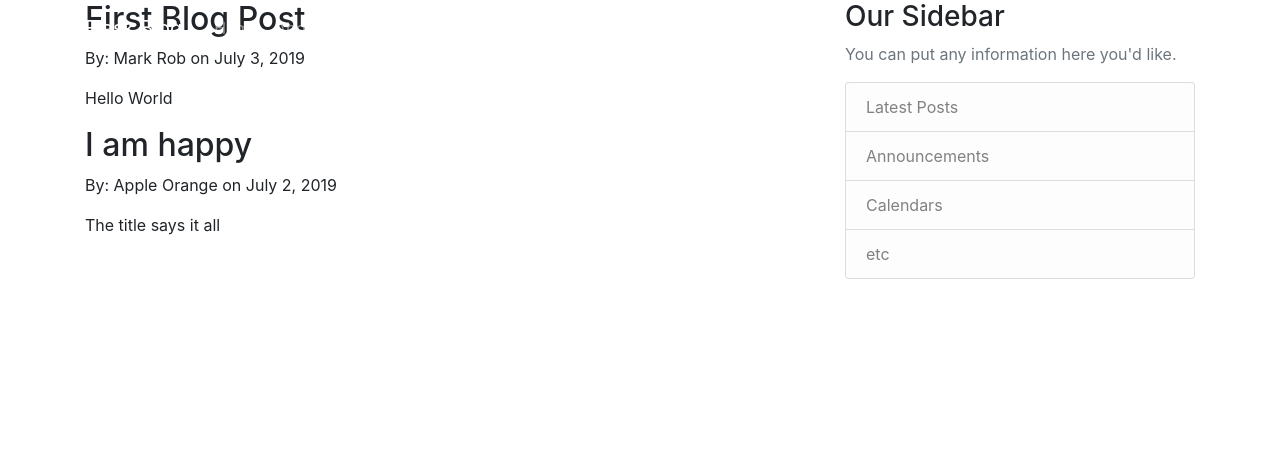
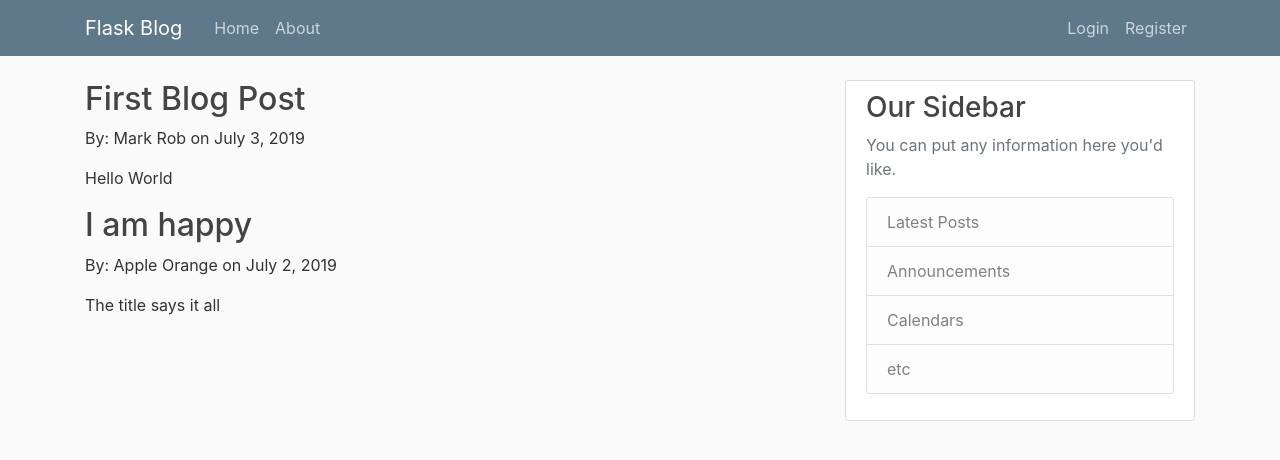
Before and after one commit to RobostGhost/Flask_Blog, a Flask app: page / in a window 1280 px wide. Shown: the top 460 px of the page. Run offline with Flask 2, Linux system fonts and the light colour scheme; some libraries are stand-ins or nearby versions.

Commit message:
url_for() flask function use to locate the added main.css file

```diff
--- a/flaskblog.py
+++ b/flaskblog.py
@@ -1,7 +1,8 @@
 
-from flask import Flask, render_template
+from flask import Flask, render_template, url_for
 # Flask used to create app
 # render_template used to render an html file instead of inline html
+# url_for for easy refrencing, vs specifing specific file location
 
 app = Flask(__name__)
 
--- /dev/null
+++ b/static/main.css
@@ -0,0 +1,80 @@
+body {
+    background: #fafafa;
+    color: #333333;
+    margin-top: 5rem;
+  }
+
+  h1, h2, h3, h4, h5, h6 {
+    color: #444444;
+  }
+
+  .bg-steel {
+    background-color: #5f788a;
+  }
+
+  .site-header .navbar-nav .nav-link {
+    color: #cbd5db;
+  }
+
+  .site-header .navbar-nav .nav-link:hover {
+    color: #ffffff;
+  }
+
+  .site-header .navbar-nav .nav-link.active {
+    font-weight: 500;
+  }
+
+  .content-section {
+    background: #ffffff;
+    padding: 10px 20px;
+    border: 1px solid #dddddd;
+    border-radius: 3px;
+    margin-bottom: 20px;
+  }
+
+  .article-title {
+    color: #444444;
+  }
+
+  a.article-title:hover {
+    color: #428bca;
+    text-decoration: none;
+  }
+
+  .article-content {
+    white-space: pre-line;
+  }
+
+  .article-img {
+    height: 65px;
+    width: 65px;
+    margin-right: 16px;
+  }
+
+  .article-metadata {
+    padding-bottom: 1px;
+    margin-bottom: 4px;
+    border-bottom: 1px solid #e3e3e3
+  }
+
+  .article-metadata a:hover {
+    color: #333;
+    text-decoration: none;
+  }
+
+  .article-svg {
+    width: 25px;
+    height: 25px;
+    vertical-align: middle;
+  }
+
+  .account-img {
+    height: 125px;
+    width: 125px;
+    margin-right: 20px;
+    margin-bottom: 16px;
+  }
+
+  .account-heading {
+    font-size: 2.5rem;
+  }
--- a/templates/layout.html
+++ b/templates/layout.html
@@ -9,6 +9,9 @@
 
         <!-- Bootstrap CSS -->
         <link rel="stylesheet" href="https://stackpath.bootstrapcdn.com/bootstrap/4.3.1/css/bootstrap.min.css" integrity="sha384-ggOyR0iXCbMQv3Xipma34MD+dH/1fQ784/j6cY/iJTQUOhcWr7x9JvoRxT2MZw1T" crossorigin="anonymous">
+
+        <!-- Use of flask url_for(), ooks in static folder for main.css file -->
+        <link rel="stylesheet" type="text/css" href="{{ url_for('static', filename='main.css') }}">
 
         <!-- Title -->
         {% if title %}
```
